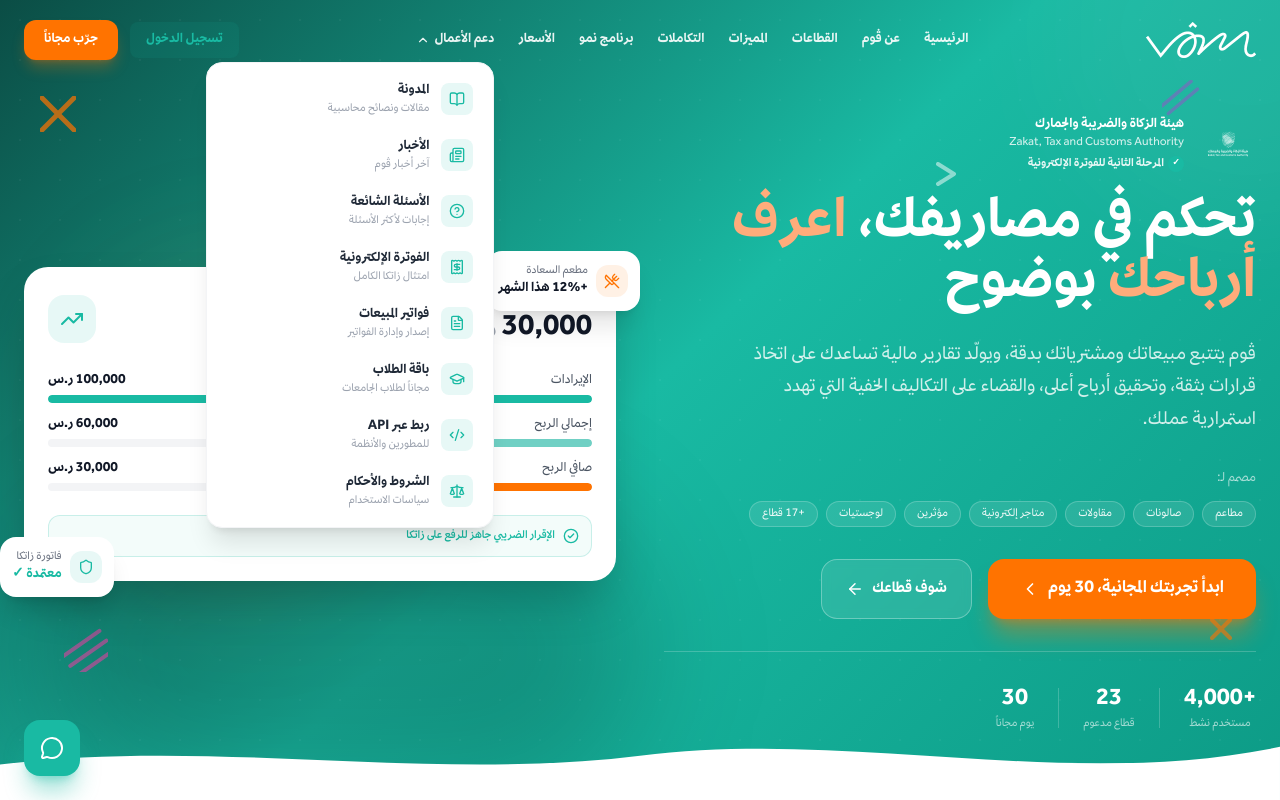
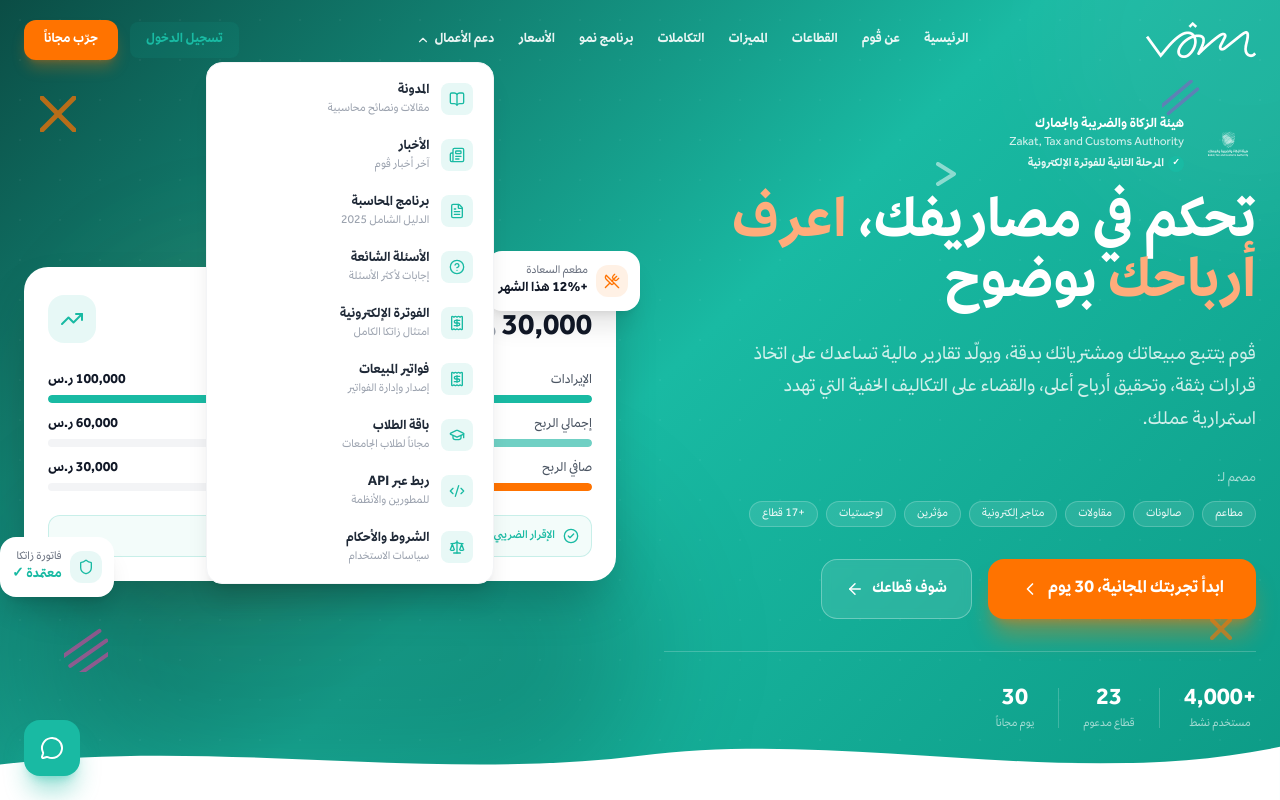
Before and after one commit to khaled7007/getvom, a React (Vite) app: page / in a window 1280 px wide. Both pictures are taken after a click on the button "دعم الأعمال". Shown: the top 800 px of the page. Built offline with nearby package versions, Linux system fonts and the light colour scheme.

Commit message:
add برنامج المحاسبة to دعم الأعمال dropdown
Co-Authored-By: Claude Sonnet 4.6 <noreply@anthropic.com>

```diff
--- a/src/components/Navbar.jsx
+++ b/src/components/Navbar.jsx
@@ -15,9 +15,10 @@ const navLinks = [
 const supportLinks = [
   { icon: <BookOpen size={16} />, label: 'المدونة', to: '/blog', desc: 'مقالات ونصائح محاسبية' },
   { icon: <Newspaper size={16} />, label: 'الأخبار', to: '/blog', desc: 'آخر أخبار ڤوم' },
+  { icon: <FileText size={16} />, label: 'برنامج المحاسبة', to: '/accounting-software', desc: 'الدليل الشامل 2025' },
   { icon: <HelpCircle size={16} />, label: 'الأسئلة الشائعة', to: '/help', desc: 'إجابات لأكثر الأسئلة' },
   { icon: <Receipt size={16} />, label: 'الفوترة الإلكترونية', to: '/einvoicing', desc: 'امتثال زاتكا الكامل' },
-  { icon: <FileText size={16} />, label: 'فواتير المبيعات', to: '/einvoicing', desc: 'إصدار وإدارة الفواتير' },
+  { icon: <Receipt size={16} />, label: 'فواتير المبيعات', to: '/einvoicing', desc: 'إصدار وإدارة الفواتير' },
   { icon: <GraduationCap size={16} />, label: 'باقة الطلاب', to: '/student', desc: 'مجاناً لطلاب الجامعات' },
   { icon: <Code2 size={16} />, label: 'ربط عبر API', to: '/api', desc: 'للمطورين والأنظمة' },
   { icon: <Scale size={16} />, label: 'الشروط والأحكام', to: '/terms', desc: 'سياسات الاستخدام' },
```
